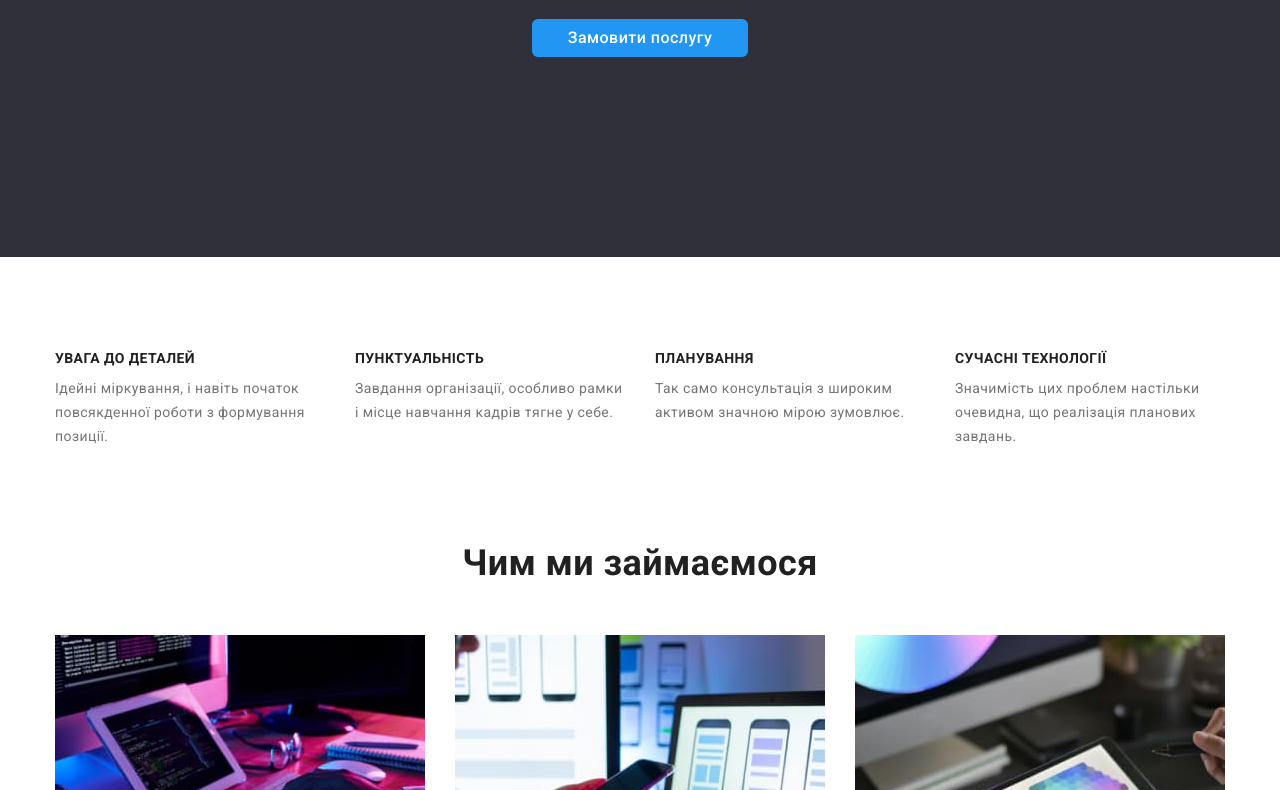
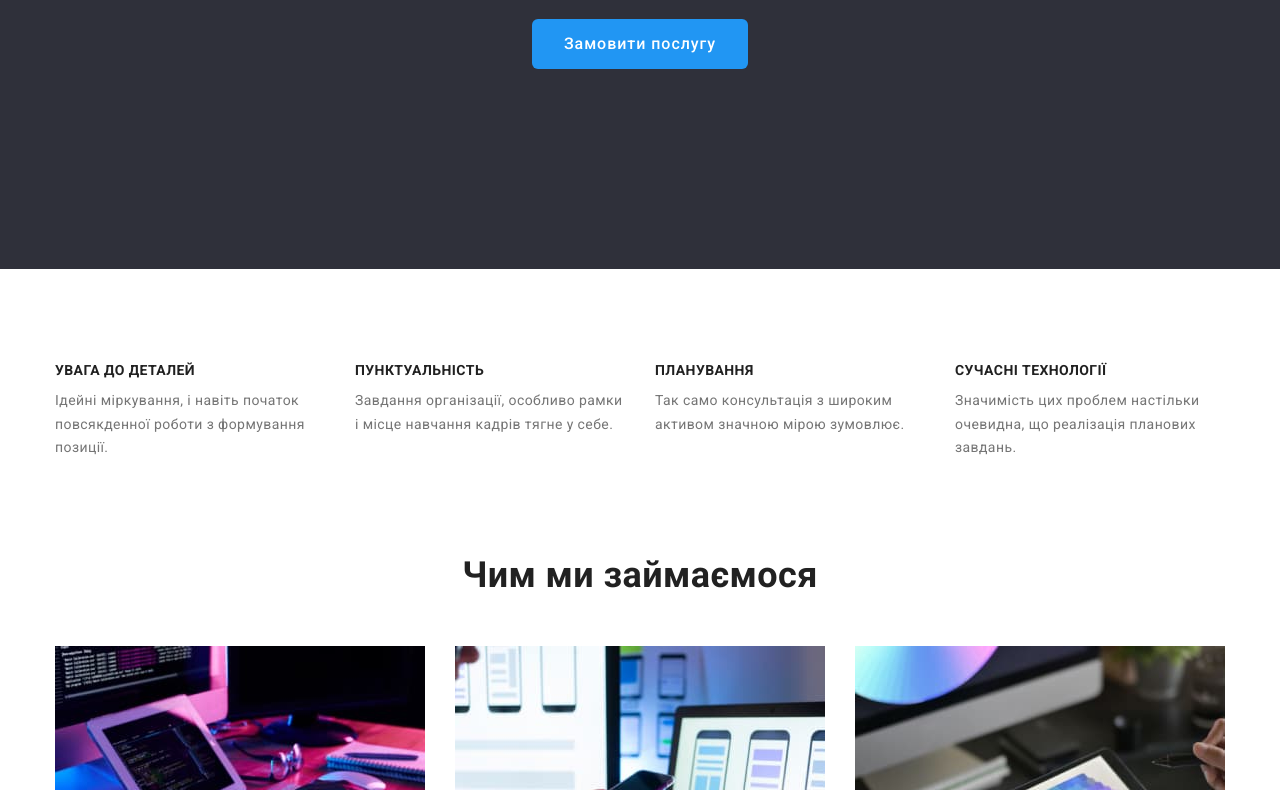
Before and after one commit to Yevhenii-Babii/goit-markup-hw-03, a plain HTML site: page index.html in a window 1280 px wide. Shown: the part 412-1202 px from the top of the page. Drawn offline with nearby package versions, Linux system fonts and the light colour scheme.

Commit message:
Add Corrections

```diff
--- a/styles.css/styles.css
+++ b/styles.css/styles.css
@@ -315,7 +315,7 @@ margin-left: 30px;
 .button-primery {
     font-family: inherit;
         cursor: pointer;
-        letter-spacing: 0.03em;
+        letter-spacing: 0.06em;
         color: var(--primary-white-color);
         background-color: var(--accent-color);
         font-weight: 500;
@@ -326,6 +326,7 @@ margin-left: 30px;
         border: 1px var(--accent-color);
         text-align: center;
         min-width: 216px;
+        min-height: 50px;
 }
 
 .button-primery-one {
@@ -426,7 +427,6 @@ margin-left: 30px;
     font-size: 18px;
     line-height: 2;
     letter-spacing: 0.06em;
-    margin-bottom: 4px;
 }
 
 .work-list .item {
```
